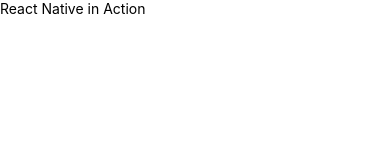
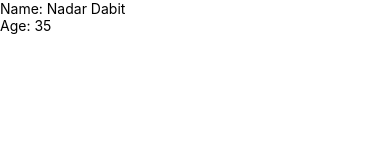
Before and after one commit to leesh9098/RN2021, a React Native app: screen / in a window 390 px wide. Shown: the top 160 px of the page. Built offline with nearby package versions, Linux system fonts and the light colour scheme.

Commit message:
React Native

```diff
--- a/App.js
+++ b/App.js
@@ -6,7 +6,7 @@
  * @flow strict-local
  */
 
-import React from 'react';
+ import React, { Component } from 'react';
  import {
    SafeAreaView,
    StyleSheet,
@@ -14,6 +14,7 @@
    View,
    Text,
    StatusBar,
+   CameraRoll,
  } from 'react-native';
 
  import {
@@ -24,23 +25,32 @@
    ReloadInstructions,
  } from 'react-native/Libraries/NewAppScreen';
 
-class App extends React.Component {
+ class MainComponent extends Component {
+   constructor() {
+     super()
+     this.state = { loading: true, data: {} }
+   }
+   componentDidMount() {
+     // #simulate ajax call
+     setTimeout(() => {
+       this.setState({
+         loading: false,
+         data: {name: 'Nadar Dabit', age: 35}
+       })
+     }, 2000)
+   }
    render() {
-    let book = 'React Native in Action'
-    return (
-      <BookDisplay book={book} />
-    )
+     if(this.state.loading) {
+       return <Text>Loading</Text>
      }
-}
-
-class BookDisplay extends React.Component {
-  render() {
+     const { name, age } = this.state.data
      return (
        <View>
-        <Text>{this.props.book}</Text>
+         <Text>Name: {name}</Text>
+         <Text>Age: {age}</Text>
        </View>
      )
    }
  }
 
-export default App;
+ export default MainComponent;
```
Lines whose indentation alone changed are shown as unchanged.
